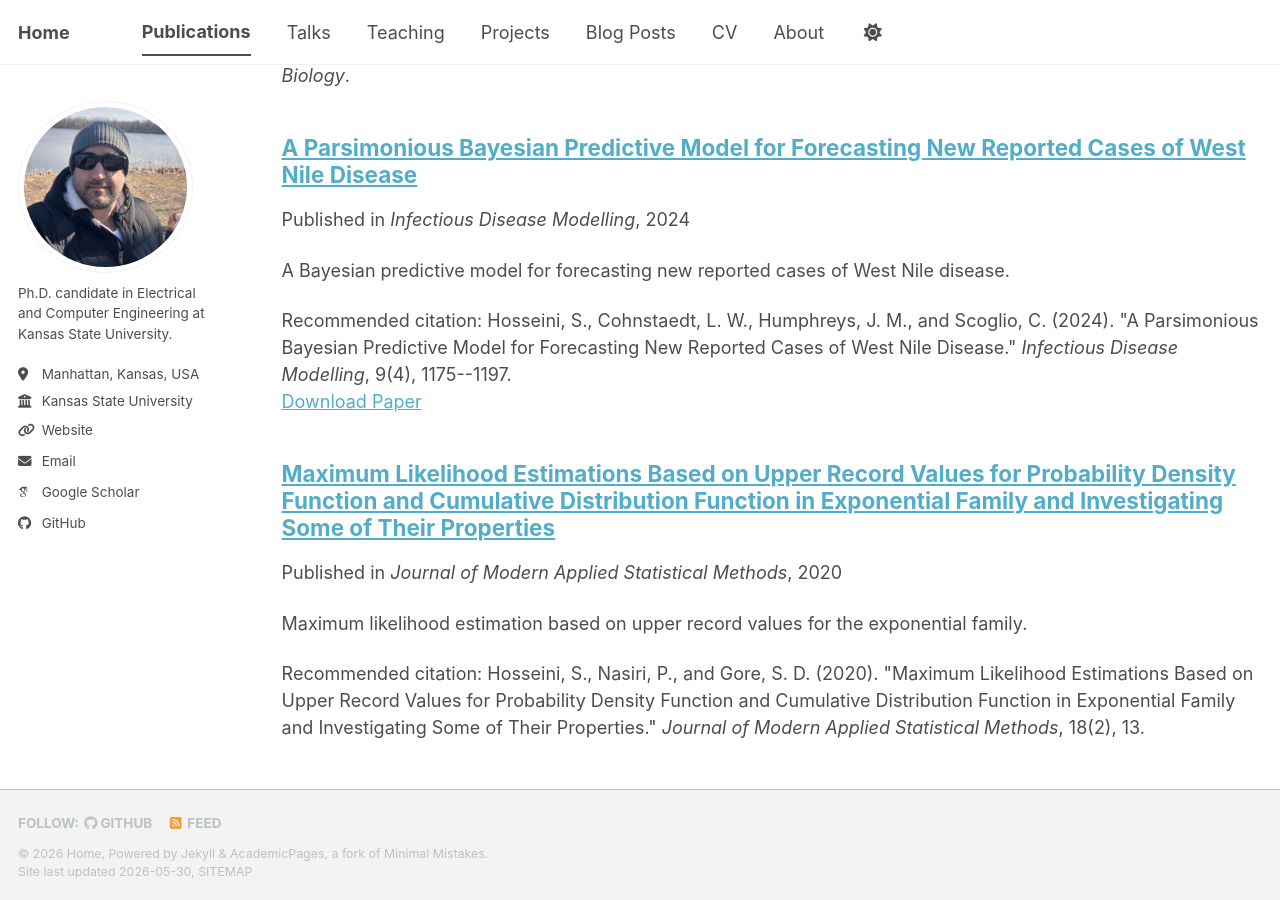
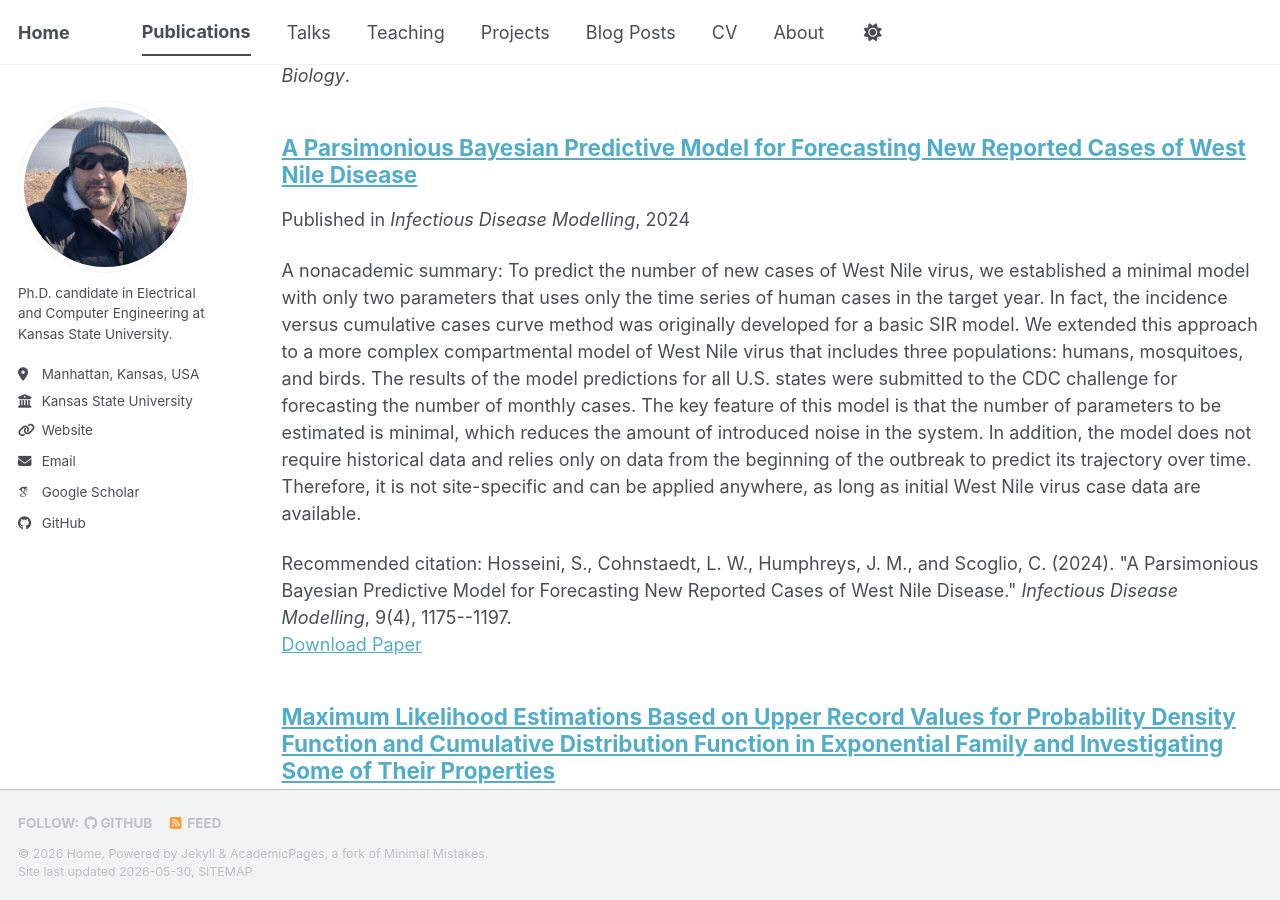
Before and after one commit to Saman-Hoss/Saman-Hoss.github.io, a Jekyll site: the page built from _pages/publications.html, in a window 1280 px wide and 900 px high, scrolled down 1234 px. Built offline with Jekyll 4.4.1, drawn with Linux system fonts in a browser that asks for light colours; some web fonts are replaced; a script bundle is joined from its source files by our own code; library files that are not in the unit come from our copies.

Commit message:
Update 2024-01-01-wnv-bayesian-predictive-model.md

```diff
--- a/_publications/2024-01-01-wnv-bayesian-predictive-model.md
+++ b/_publications/2024-01-01-wnv-bayesian-predictive-model.md
@@ -3,7 +3,9 @@ title: "A Parsimonious Bayesian Predictive Model for Forecasting New Reported Ca
 collection: publications
 category: manuscripts
 permalink: /publication/2024-wnv-bayesian-predictive-model
-excerpt: "A Bayesian predictive model for forecasting new reported cases of West Nile disease."
+excerpt: "A nonacademic summary: To predict the number of new cases of West Nile virus, we established a minimal model with only two parameters that uses only the time series of human cases in the target year. In fact, the incidence versus cumulative cases curve method was originally developed for a basic SIR model. We extended this approach to a more complex compartmental model of West Nile virus that includes three populations: humans, mosquitoes, and birds. The results of the model predictions for all U.S. states were submitted to the CDC challenge for forecasting the number of monthly cases.
+
+The key feature of this model is that the number of parameters to be estimated is minimal, which reduces the amount of introduced noise in the system. In addition, the model does not require historical data and relies only on data from the beginning of the outbreak to predict its trajectory over time. Therefore, it is not site-specific and can be applied anywhere, as long as initial West Nile virus case data are available."
 date: 2024-01-01
 venue: "Infectious Disease Modelling"
 paperurl: "https://www.sciencedirect.com/science/article/pii/S2468042724000555"
```
